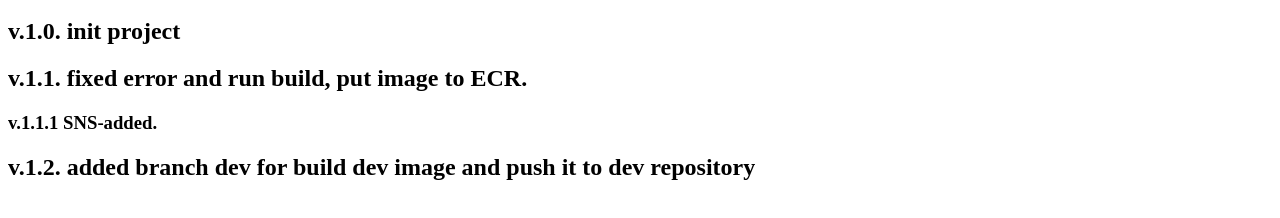
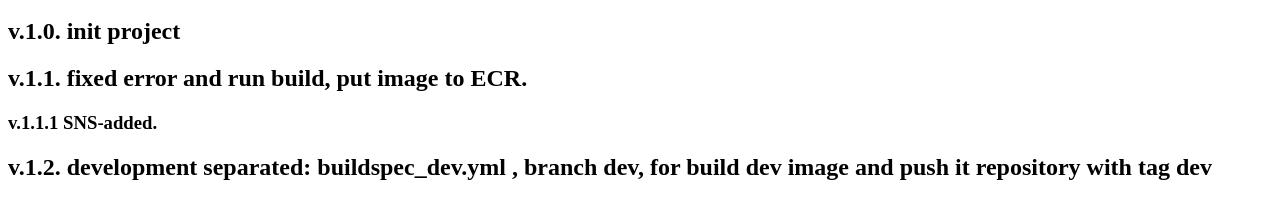
Before and after one commit to nazar-budchanyi/codebuild-demo, a plain HTML site: page index.html in a window 1280 px wide. Shown: the part 48-266 px from the top of the page. Drawn offline with Linux system fonts and the light colour scheme.

Commit message:
v.1.2. development separated: buildspec_dev.yml , branch dev, for build dev image and push it repository with tag dev

```diff
--- a/index.html
+++ b/index.html
@@ -4,6 +4,6 @@
         <h2>v.1.0. init project</h2>
         <h2>v.1.1. fixed error and run build, put image to ECR.</h2>
         <h3>v.1.1.1 SNS-added.</h3>
-        <h2>v.1.2. added branch dev for build dev image and push it to dev repository</h2>
+        <h2>v.1.2. development separated: buildspec_dev.yml , branch dev, for build dev image and push it repository with tag dev</h2>
     </body>
 </html>
```
